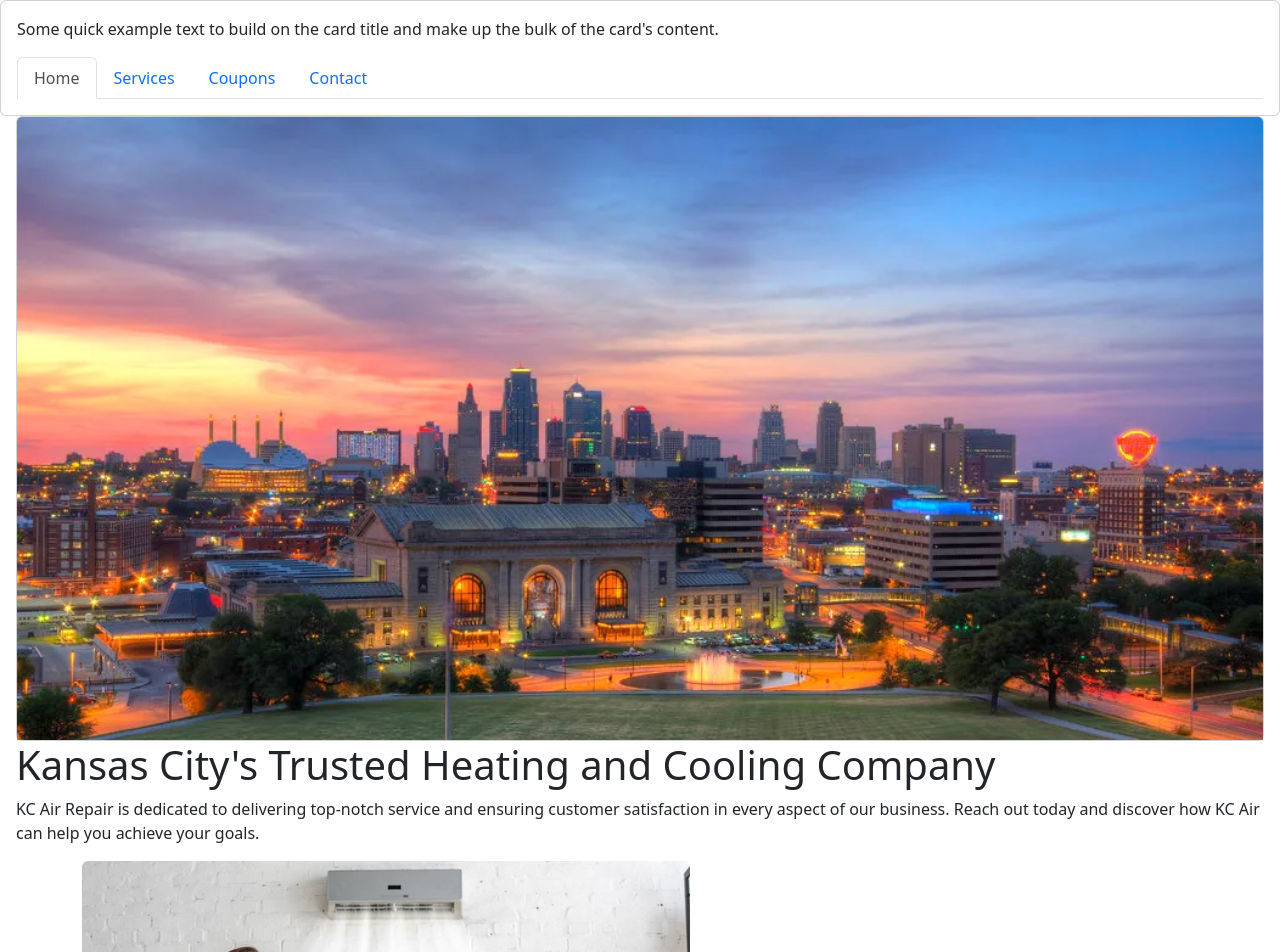
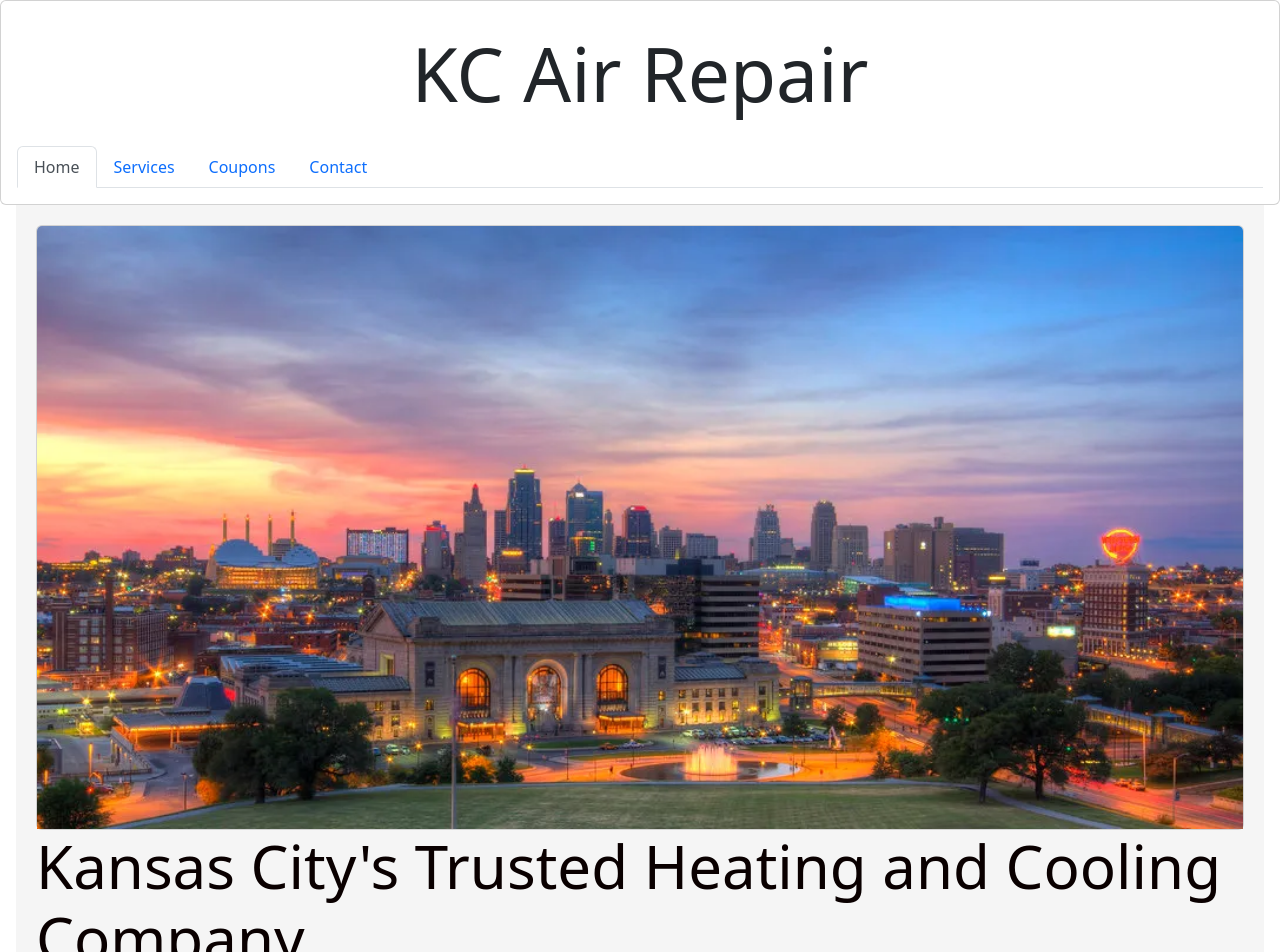
Before and after one commit to ews578/KC-Air-Repair, a React (Vite) app: page / in a window 1280 px wide. Shown: the top 952 px of the page. Built offline with nearby package versions, Linux system fonts and the light colour scheme.

Commit message:
created style.css file and minor styling

```diff
--- a/src/components/Header.jsx
+++ b/src/components/Header.jsx
@@ -1,15 +1,17 @@
+
 import React from 'react';
 import Card from 'react-bootstrap/Card';
+import '/style.css'; // Import a CSS file for styling
 
 function Header({ currentPage, handlePageChange }) {
   return (
     <>
-      <Card>
+      <Card className="header-card">
         <Card.Body>
-          <Card.Text>
-            Some quick example text to build on the card title and make up the
-            bulk of the card's content.
+          <Card.Text className="header-text">
+            KC Air Repair
           </Card.Text>
+
           <ul className="nav nav-tabs">
             <li className="nav-item">
               <a
--- /dev/null
+++ b/style.css
@@ -0,0 +1,22 @@
+.intro {
+    background-color: #f5f5f5;
+    padding: 20px;
+  }
+
+  .intro h1 {
+    font-size: 60px;
+    color: #0a0000;
+  }
+
+  .intro p {
+    font-size: 30px;
+    color: #555;
+  }
+
+  .header-card {
+    text-align: center;
+  }
+
+  .header-text {
+    font-size: 75px;
+  }
```
Also changed, not shown: src/components/pages/Home.jsx (+6 -3 lines), 1 other file (tests, documents, lock files or other folders).
